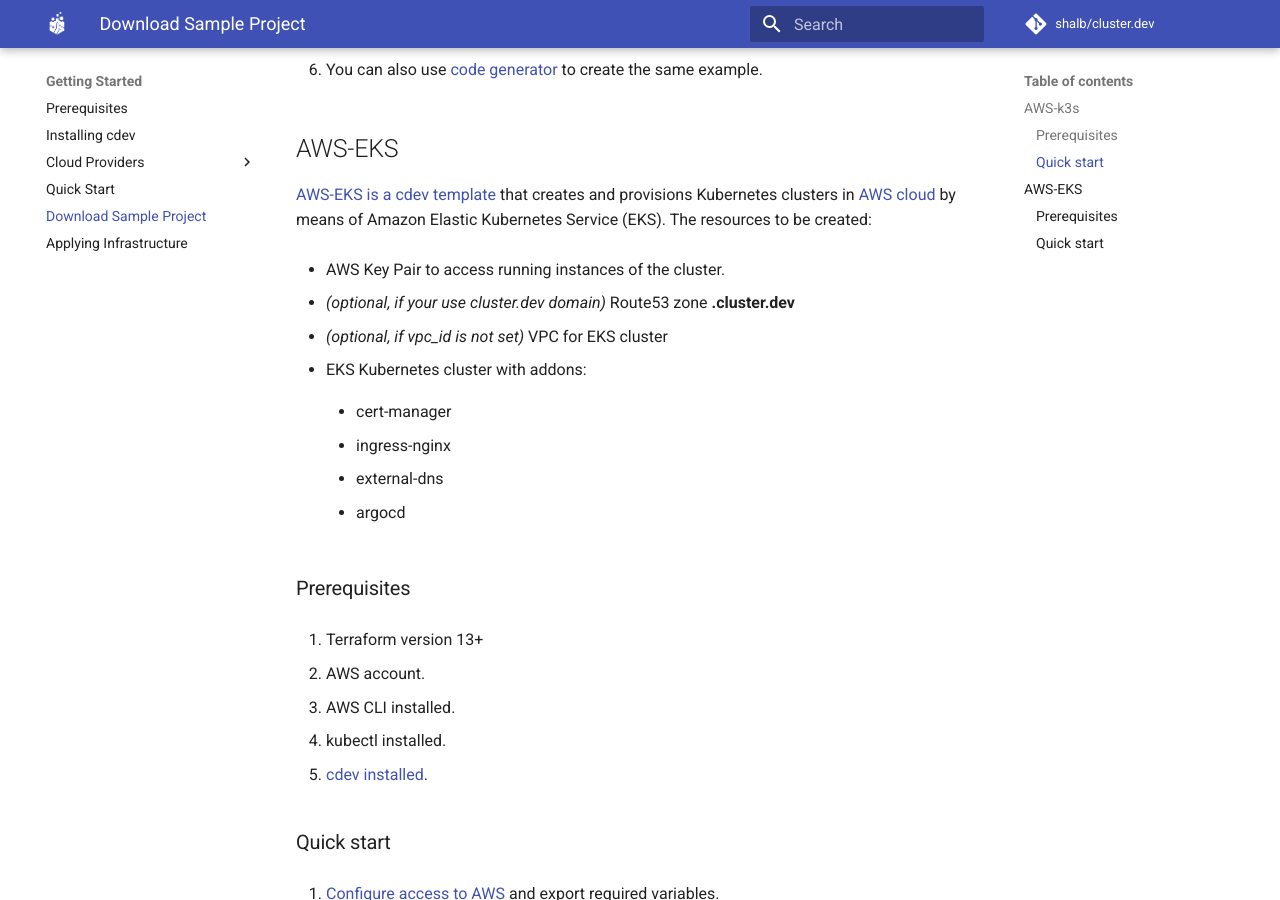
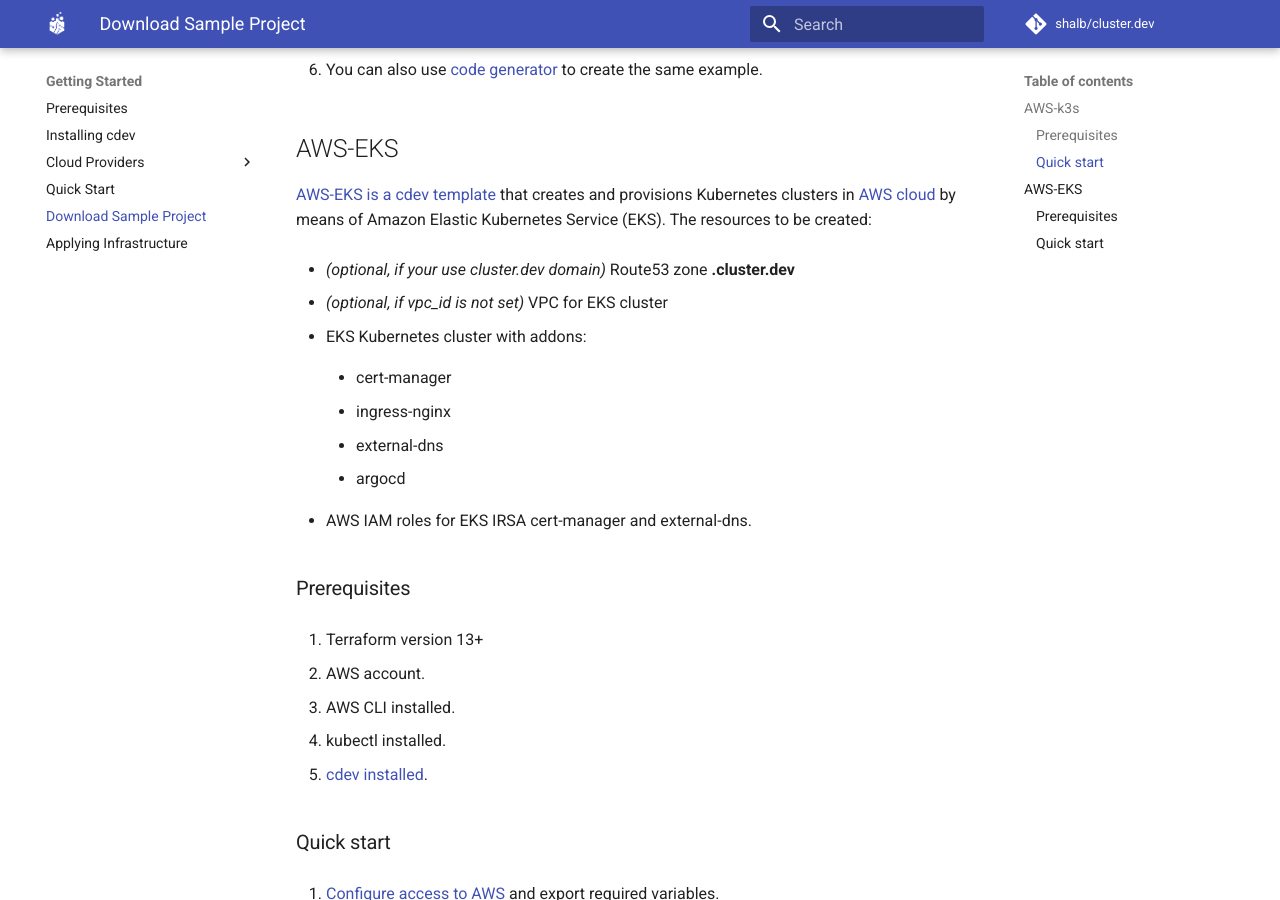
Before and after one commit to shalb/cluster.dev, an MkDocs documentation site: the page built from docs/get-sample-project.md, in a window 1280 px wide and 900 px high, scrolled down 1323 px. Built offline with MkDocs 1.6.1 and Material for MkDocs 9.7.7, drawn with Linux system fonts in a browser that asks for light colours; comment, search, counter and statistics services are not loaded.

Commit message:
Submit small changes to aws-eks docs

```diff
--- a/docs/get-sample-project.md
+++ b/docs/get-sample-project.md
@@ -59,8 +59,6 @@
 
 [AWS-EKS is a cdev template](https://github.com/shalb/cdev-aws-eks) that creates and provisions Kubernetes clusters in [AWS cloud](https://cluster.dev/aws-cloud-provider/) by means of Amazon Elastic Kubernetes Service (EKS). The resources to be created:
 
-* AWS Key Pair to access running instances of the cluster.
-
 * *(optional, if your use cluster.dev domain)* Route53 zone **<cluster-name>.cluster.dev**
 
 * *(optional, if vpc_id is not set)* VPC for EKS cluster
@@ -74,6 +72,8 @@
     * external-dns
 
     * argocd
+
+* AWS IAM roles for EKS IRSA cert-manager and external-dns.
 
 ### Prerequisites
 
```
